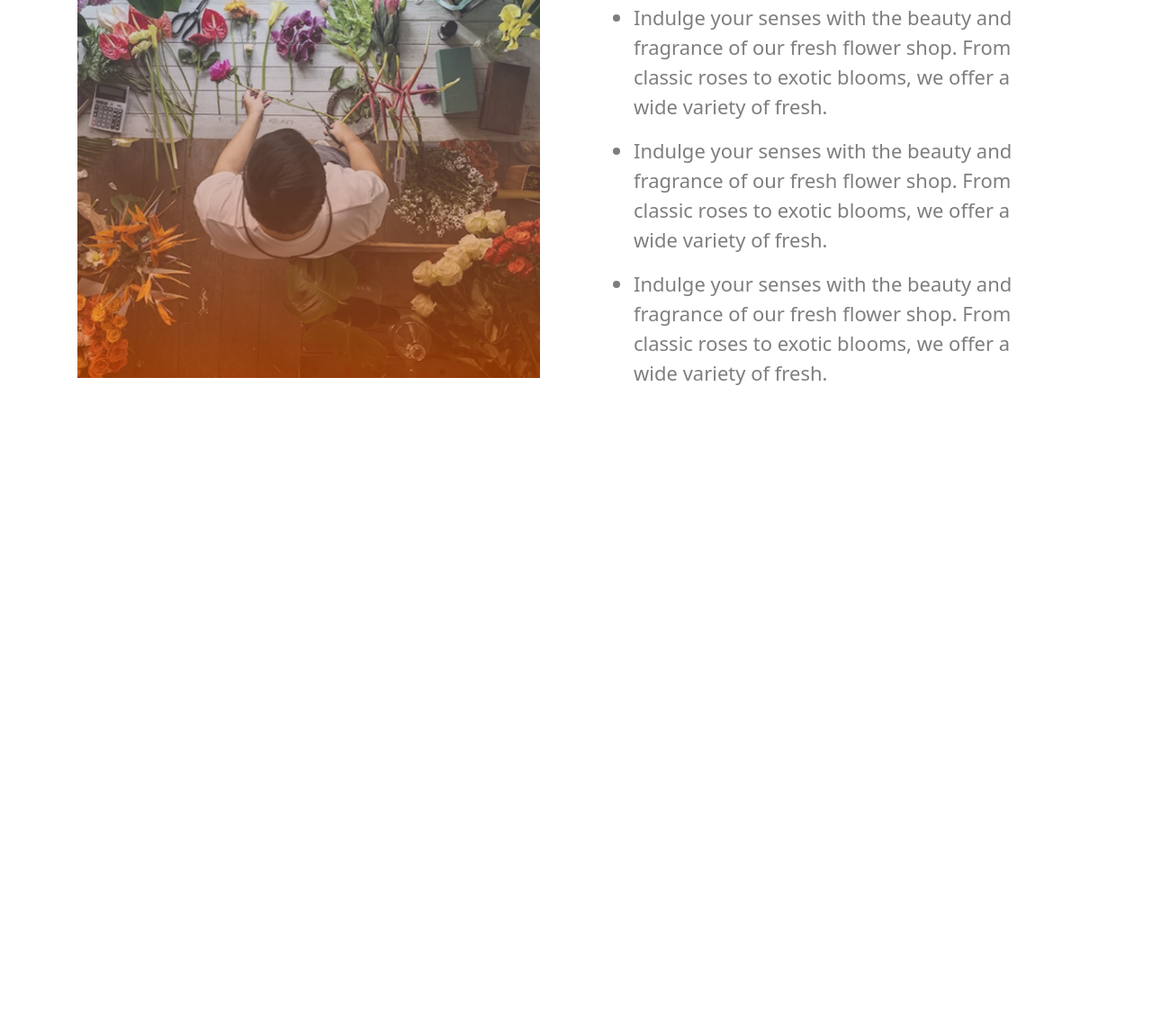
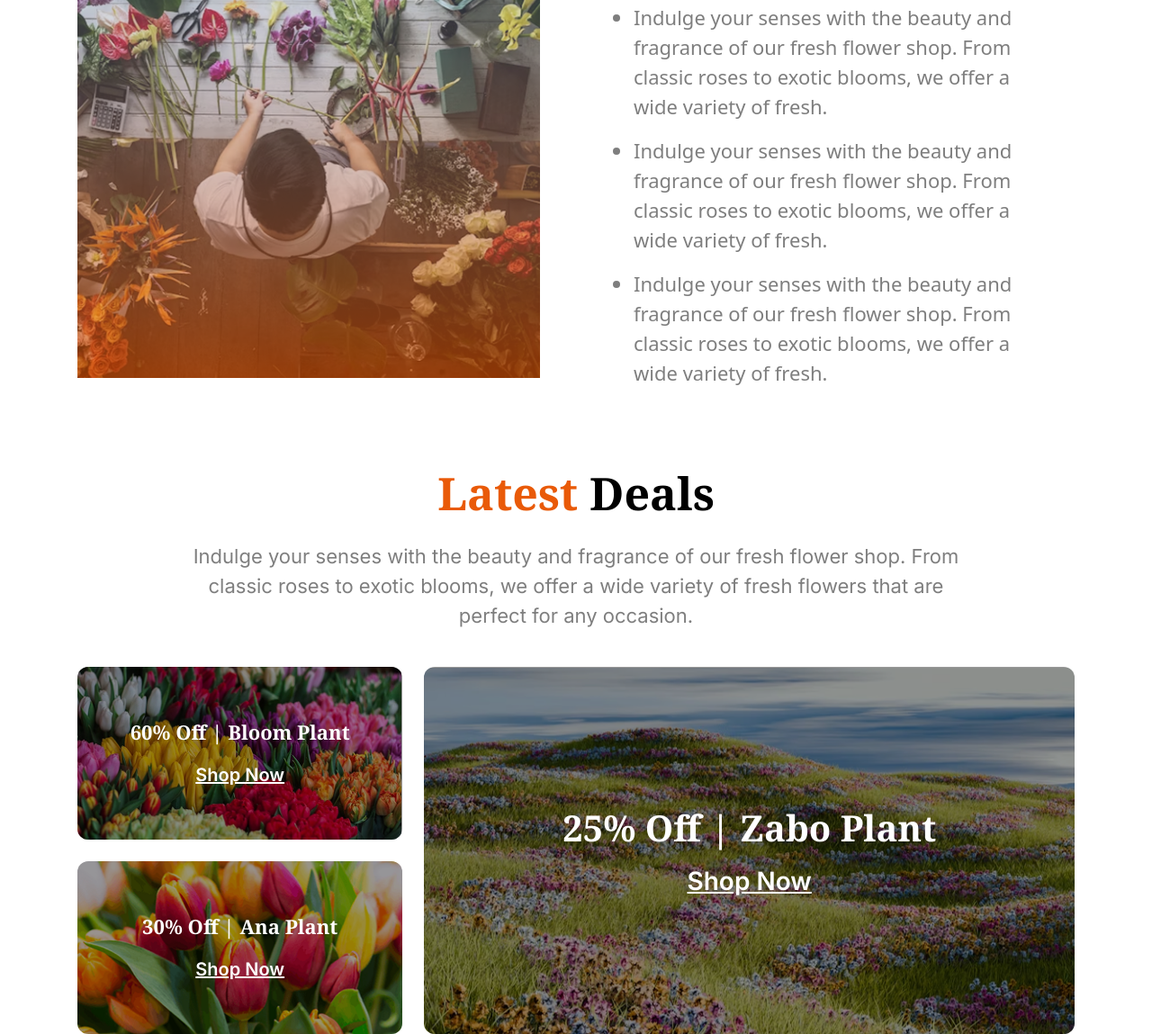
Before and after one commit to ashiqurrahman696/flower-market, a plain HTML site: page index.html in a window 1280 px wide. Shown: the part 2038-3187 px from the top of the page at 90% size. Before the commit the page ends 2469 px from the top, so only its background shows below. Drawn offline with nearby package versions, Linux system fonts and the light colour scheme.

Commit message:
created latest deal section

```diff
--- a/index.html
+++ b/index.html
@@ -106,6 +106,34 @@
                 </ul>
             </div>
         </section>
+        <section>
+            <h2 class="text-center text-[50px] font-noto-serif font-bold mb-4"><span class="text-[#e95a08]">Latest</span> Deals</h2>
+            <p class="font-inter text-[22px] opacity-50 text-center max-w-222 mx-auto mb-10">Indulge your senses with the beauty and fragrance of our fresh flower shop. From classic roses to exotic blooms, we offer a wide variety of fresh flowers that are perfect for any occasion. </p>
+            <div class="flex max-lg:flex-col gap-6">
+                <div class="space-y-6 lg:flex-1">
+                    <div class="bg-[url(assets/deal-bloom.png)] bg-cover bg-center bg-no-repeat w-full h-48 rounded-xl overflow-hidden">
+                        <div
+                            class="bg-black/40 size-full flex flex-col gap-4 justify-center items-center text-white p-4 text-center">
+                            <p class="font-noto-serif font-bold text-[22px]">60% Off | Bloom Plant</p>
+                            <a href="#" class="font-inter font-semibold underline text-[20px]">Shop Now</a>
+                        </div>
+                    </div>
+                    <div class="bg-[url(assets/deal-ana.png)] bg-cover bg-center bg-no-repeat w-full h-48 rounded-xl overflow-hidden">
+                        <div
+                            class="bg-black/40 size-full flex flex-col gap-4 justify-center items-center text-white p-4 text-center">
+                            <p class="font-noto-serif font-bold text-[22px]">30% Off | Ana Plant</p>
+                            <a href="#" class="font-inter font-semibold underline text-[20px]">Shop Now</a>
+                        </div>
+                    </div>
+                </div>
+                <div class="bg-[url(assets/deal-zabo.png)] bg-cover bg-center bg-no-repeat w-full h-48 lg:h-auto rounded-xl overflow-hidden lg:flex-2">
+                    <div class="bg-black/40 size-full flex flex-col gap-2 justify-center items-center text-white p-4 text-center">
+                        <p class="font-noto-serif font-bold lg:text-[40px] text-[22px]">25% Off | Zabo Plant</p>
+                        <a href="#" class="font-inter font-semibold underline lg:text-[28px] text-[20px]">Shop Now</a>
+                    </div>
+                </div>
+            </div>
+        </section>
     </main>
 </body>
 </html>
```
